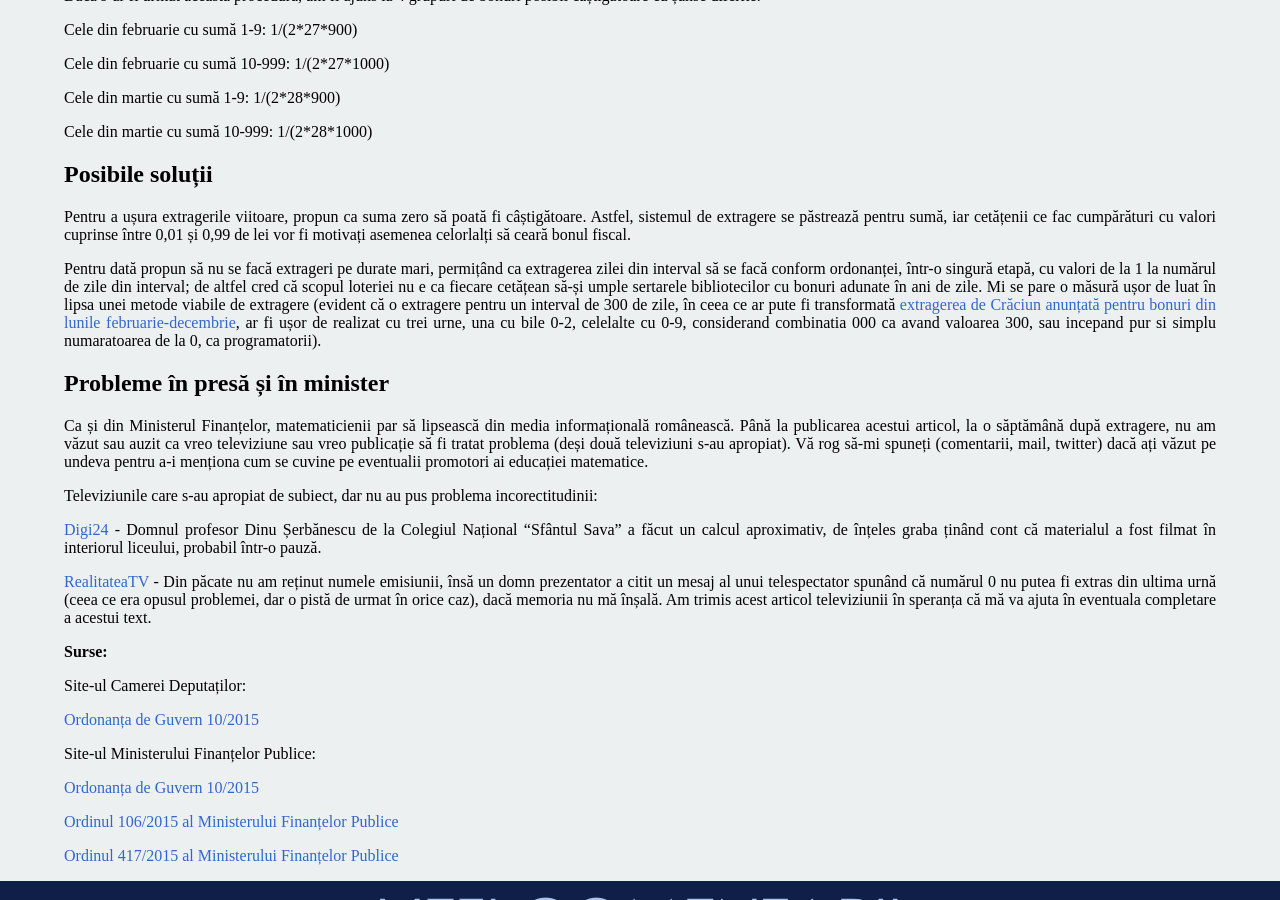
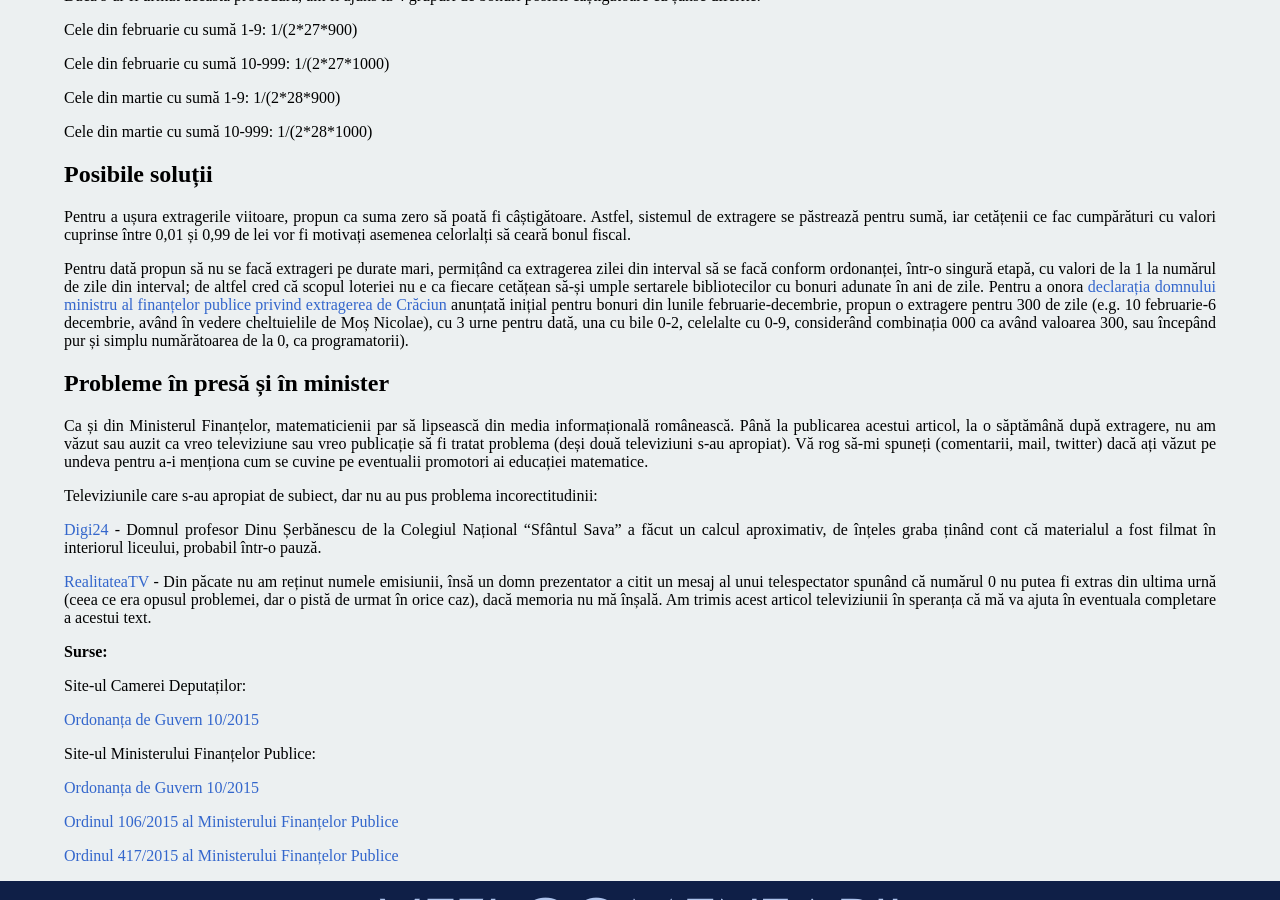
Before and after one commit to AlexandruMihailescu/alexandrumihailescu.github.com, a Jekyll site: the page built from _posts/2015-04-20-extragere-incorecta-loteria-bonurilor.md, in a window 1280 px wide and 900 px high, scrolled down 1668 px. Built offline with Jekyll 4.4.1, drawn with Linux system fonts in a browser that asks for light colours; nearby versions of some CDN libraries; Markdown is read by kramdown in place of the engine named in the settings; comment, search, counter and statistics services are not loaded.

Commit message:
added some instructions

```diff
--- a/_posts/2015-04-20-extragere-incorecta-loteria-bonurilor.md
+++ b/_posts/2015-04-20-extragere-incorecta-loteria-bonurilor.md
@@ -67,7 +67,7 @@ Cele din martie cu sumă 10-999: 1/(2\*28\*1000)
 
 Pentru a ușura extragerile viitoare, propun ca suma zero să poată fi câștigătoare. Astfel, sistemul de extragere se păstrează pentru sumă, iar cetățenii ce fac cumpărături cu valori cuprinse între 0,01 și 0,99 de lei vor fi motivați asemenea celorlalți să ceară bonul fiscal.
 
-Pentru dată propun să nu se facă extrageri pe durate mari, permițând ca extragerea zilei din interval să se facă conform ordonanței, într-o singură etapă, cu valori de la 1 la numărul de zile din interval; de altfel cred că scopul loteriei nu e ca fiecare cetățean să-și umple sertarele bibliotecilor cu bonuri adunate în ani de zile. Mi se pare o măsură ușor de luat în lipsa unei metode viabile de extragere (evident că o extragere pentru un interval de 300 de zile, în ceea ce ar pute fi transformată [extragerea de Crăciun anunțată pentru bonuri din lunile februarie-decembrie](http://gov.ro/ro/stiri/briefing-de-presa-sustinut-de-ministrul-finantelor-publice-darius-valcov-i-de-purtatorul-de-cuvant-al-guvernului-corneliu-calota-la-finalul-edintei-de-guvern), ar fi ușor de realizat cu trei urne, una cu bile 0-2, celelalte cu 0-9, considerand combinatia 000 ca avand valoarea 300, sau incepand pur si simplu numaratoarea de la 0, ca programatorii).
+Pentru dată propun să nu se facă extrageri pe durate mari, permițând ca extragerea zilei din interval să se facă conform ordonanței, într-o singură etapă, cu valori de la 1 la numărul de zile din interval; de altfel cred că scopul loteriei nu e ca fiecare cetățean să-și umple sertarele bibliotecilor cu bonuri adunate în ani de zile. Pentru a onora [declarația domnului ministru al finanțelor publice privind extragerea de Crăciun](http://gov.ro/ro/stiri/briefing-de-presa-sustinut-de-ministrul-finantelor-publice-darius-valcov-i-de-purtatorul-de-cuvant-al-guvernului-corneliu-calota-la-finalul-edintei-de-guvern) anunțată inițial pentru bonuri din lunile februarie-decembrie, propun o extragere pentru 300 de zile (e.g. 10 februarie-6 decembrie, având în vedere cheltuielile de Moș Nicolae), cu 3 urne pentru dată, una cu bile 0-2, celelalte cu 0-9, considerând combinația 000 ca având valoarea 300, sau începând pur și simplu numărătoarea de la 0, ca programatorii).
 
 <h2><strong>Probleme în presă și în minister</strong></h2>
 
--- a/index.html
+++ b/index.html
@@ -6,4 +6,7 @@ title: Alexandru Mihăilescu
   Mulțumesc pentru interes :)
 
   Din păcate nu am avut suficient timp la dispoziție să implementez întreg site-ul - este încă în perioada de dezvoltare.
+  <div>
+  Pentru contact: meniul de sus (accesibil de oriunde de pe site prin tasta ESC) -> mail sau Twitter
+  </div>
 </div>
```
